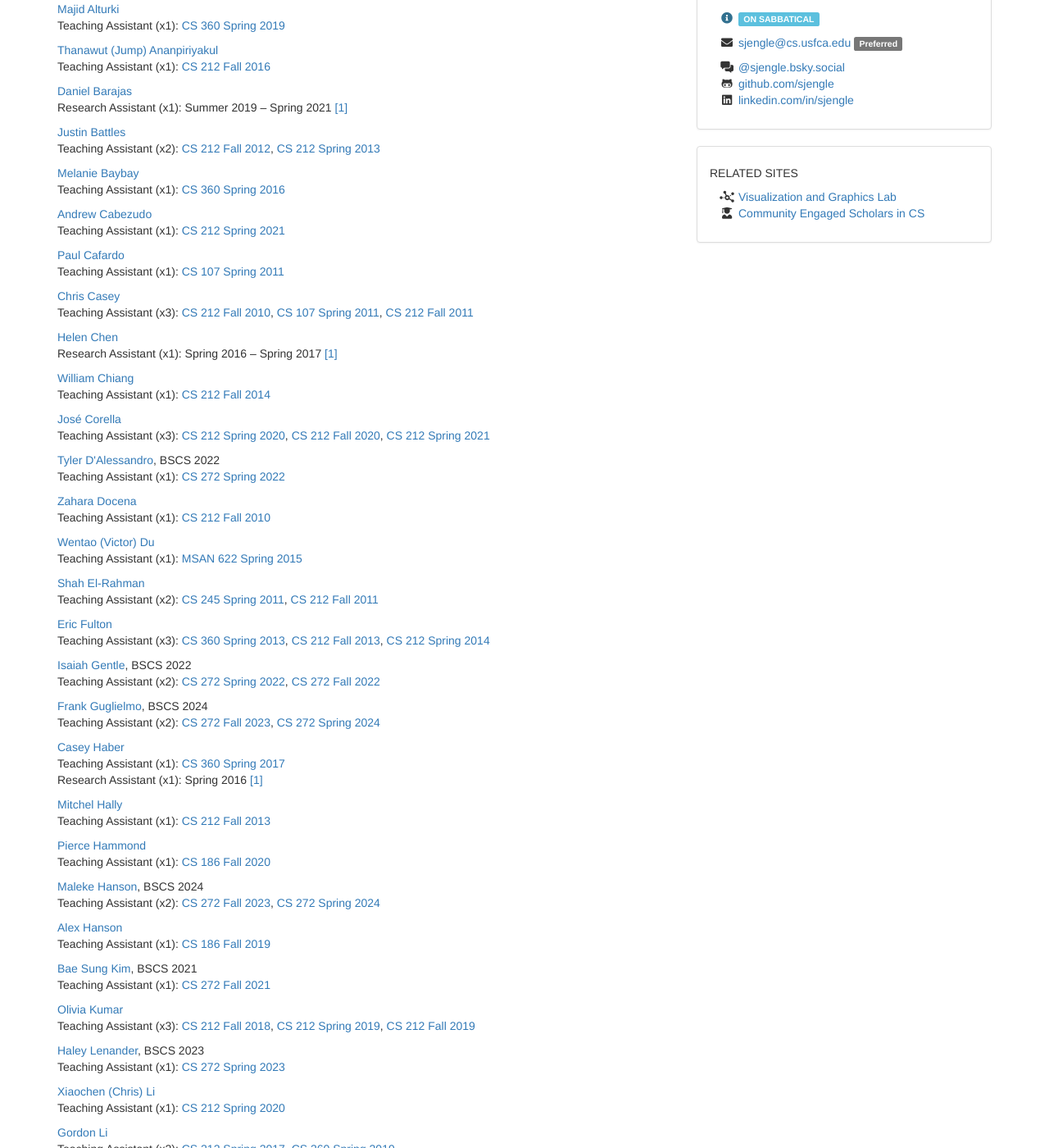
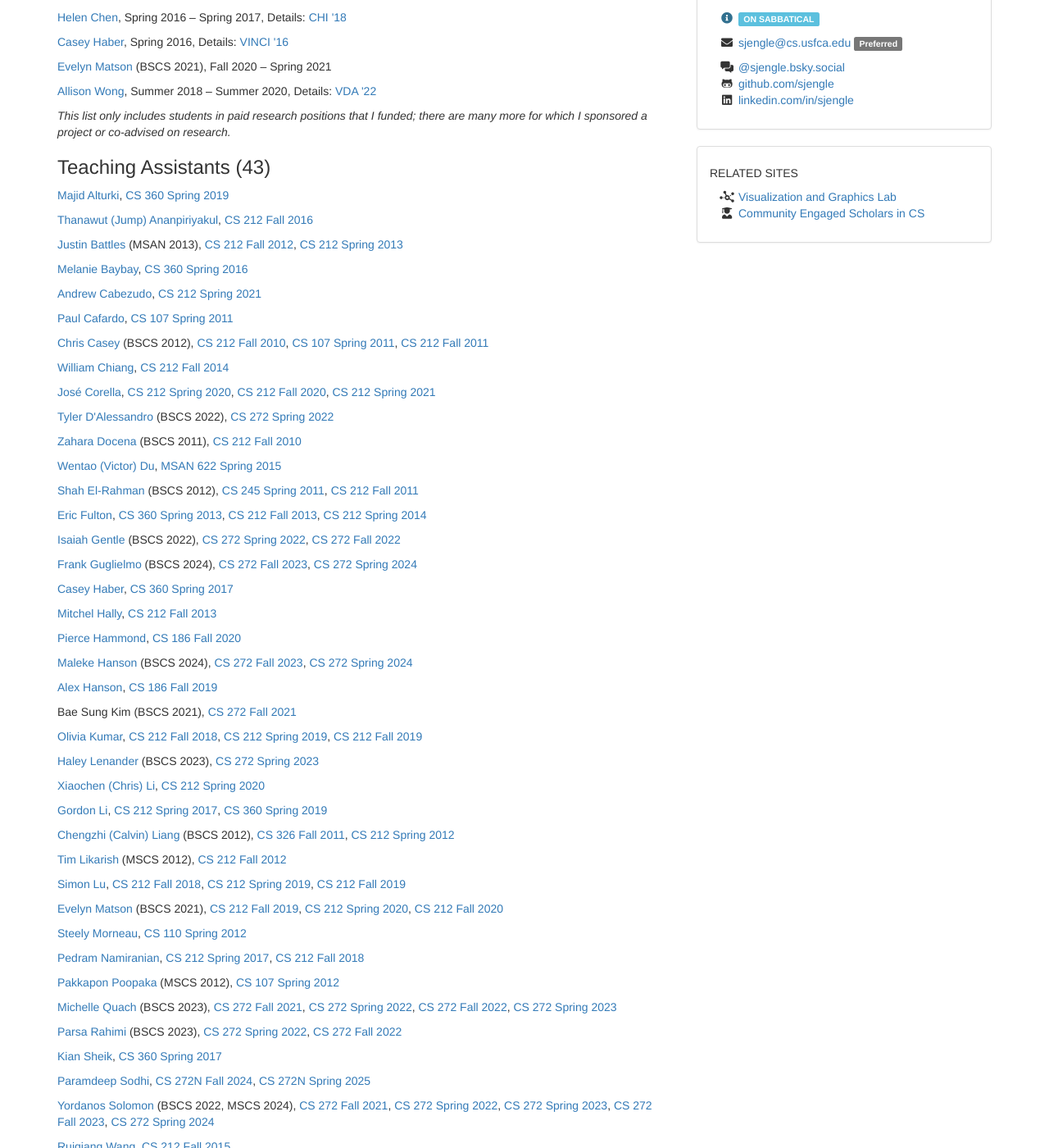
Before and after one commit to sjengle/sjengle.github.io, a Jekyll site: the page built from students.html, in a window 1280 px wide and 1400 px high, scrolled down 398 px. Shown: the whole window at 82% size. Built offline with Jekyll 4.4.1, drawn with Linux system fonts in a browser that asks for light colours; some of the changed text lies outside the part shown.

Commit message:
Changing formatting

```diff
--- a/_data/students.yaml
+++ b/_data/students.yaml
@@ -1,5 +1,5 @@
-# Add LinkedIn and graduated dates
-# Add Research Assistants
+# Add Graduated dates
+# Add Guest Speakers
 
 # - first: ''
 #   last: ''
@@ -14,6 +14,8 @@
 #     links:
 #       - 'https://doi.org/10.1145/2968220.2968241'
 
+- first: 'N/A (Sabbatical)'
+  current: true
 
 # STARTED 2024
 
@@ -21,7 +23,7 @@
   last: 'Sodhi'
   linkedin: 'https://www.linkedin.com/in/parsodhi/'
   degree: 'BSCS'
-  current: true
+  graduated:
   teaching:
     - course: 'CS212-2024-08'
     - course: 'CS212-2025-01'
@@ -117,7 +119,6 @@
 
 - first: 'Bae Sung'
   last: 'Kim'
-  # linkedin: ''
   graduated: 2021-12-17
   degree: 'BSCS'
   teaching:
@@ -179,7 +180,8 @@
     terms:
       - 'Summer 2018 &ndash; Summer 2020'
     links:
-      - 'https://doi.org/10.2352/EI.2022.34.1.VDA-415'
+      - name: "VDA '22"
+        link: 'https://doi.org/10.2352/EI.2022.34.1.VDA-415'
 
 # STARTED 2019
 
@@ -192,7 +194,8 @@
     terms:
       - 'Summer 2019 &ndash; Spring 2021'
     links:
-      - 'https://doi.org/10.1109/MCG.2022.3149683'
+      - name: "CG&A '23"
+        link: 'https://doi.org/10.1109/MCG.2022.3149683'
 
 - first: 'Alex'
   last: 'Hanson'
@@ -276,7 +279,8 @@
     terms:
       - 'Spring 2016'
     links:
-      - 'https://doi.org/10.1145/2968220.2968241'
+      - name: "VINCI '16"
+        link: 'https://doi.org/10.1145/2968220.2968241'
 
 - first: 'Kian'
   last: 'Sheik'
@@ -321,7 +325,8 @@
     terms:
       - 'Spring 2016 &ndash; Spring 2017'
     links:
-      - 'https://vgl.cs.usfca.edu/animated-sploms/'
+      - name: "CHI '18"
+        link: 'https://vgl.cs.usfca.edu/animated-sploms/'
 
 # STARTED 2015
 
@@ -384,24 +389,24 @@
 - first: 'Pakkapon'
   last: 'Poopaka'
   linkedin: 'https://www.linkedin.com/in/pakkaponp/'
-  graduated:
-  degree: 'BSCS'
+  graduated: 2012-05-17
+  degree: 'MSCS'
   teaching:
     - course: 'CS107-2012-01'
 
 - first: 'Tim'
   last: 'Likarish'
   linkedin: 'https://www.linkedin.com/in/tim-likarish/'
-  graduated:
-  degree: 'BSCS'
+  graduated: 2012-12-13
+  degree: 'MSCS'
   teaching:
     - course: 'CS212-2012-08a'
 
 - first: 'Justin'
   last: 'Battles'
   linkedin: 'https://www.linkedin.com/in/justin-battles-75929554/'
-  graduated:
-  degree: 'BSCS'
+  graduated: 2013-08-09
+  degree: 'MSAN'
   teaching:
     - course: 'CS212-2012-08a'
     - course: 'CS212-2013-01'
@@ -411,7 +416,7 @@
 - first: 'Chengzhi (Calvin)'
   last: 'Liang'
   linkedin: 'https://www.linkedin.com/in/chengzhi-liang-08437141/'
-  graduated:
+  graduated: 2012-05-17
   degree: 'BSCS'
   teaching:
     - course: 'CS326-2011-08'
@@ -420,7 +425,7 @@
 - first: 'Shah'
   last: 'El-Rahman'
   linkedin: 'https://www.linkedin.com/in/itsnayeem/'
-  graduated:
+  graduated: 2012-05-17
   degree: 'BSCS'
   teaching:
     - course: 'CS245-2011-01'
@@ -429,8 +434,6 @@
 - first: 'Paul'
   last: 'Cafardo'
   linkedin: 'https://www.linkedin.com/in/paul-cafardo-36399890/'
-  graduated:
-  degree: 'BSCS'
   teaching:
     - course: 'CS107-2011-01a'
 
@@ -439,7 +442,7 @@
 - first: 'Chris'
   last: 'Casey'
   linkedin: 'https://www.linkedin.com/in/ccasey/'
-  graduated:
+  graduated: 2012-05-17
   degree: 'BSCS'
   teaching:
     - course: 'CS212-2010-08'
@@ -449,7 +452,7 @@
 - first: 'Zahara '
   last: 'Docena'
   linkedin: 'https://www.linkedin.com/in/zaharazipp/'
-  graduated:
+  graduated: 2011-05-19
   degree: 'BSCS'
   teaching:
     - course: 'CS212-2010-08'
--- a/students.html
+++ b/students.html
@@ -10,7 +10,7 @@ assign students = site.data.students | where_exp: "student", "student.current ==
 for student in students %}
   <li>
     <p>
-      <a href="{{ student.linkedin }}">{{ student.first }} {{ student.last }}</a>{% if student.graduated %}, {{ student.degree }} {{ student.graduated | date: "%Y" }}{% endif %} {%
+      {% if student.linkedin %}<a href="{{ student.linkedin }}">{{ student.first }} {{ student.last }}</a>{% else %}{{ student.first }} {{ student.last }}{% endif %}{% if student.graduated %}, {{ student.degree }} {{ student.graduated | date: "%Y" }}{% endif %} {%
   if student.teaching %} {%
     assign teaching = student.teaching %}
       <br/>
@@ -37,6 +37,57 @@ for student in students %}
 {% endfor %}
 </ul>
 
+<!-- Teaching Assistants -->
+
+{% assign students = site.data.students | where_exp: "student", "student.research != nil" | sort: "last" %}
+
+<h3>Research Assistants ({{ students | size }})</h3>
+
+<ul class="list-unstyled">{%
+for student in students %}
+  <li>
+    <p>
+      {% if student.linkedin %}<a href="{{ student.linkedin }}">{{ student.first }} {{ student.last }}</a>{% else %}{{ student.first }} {{ student.last }}{% endif %}{% if student.graduated %} ({{ student.degree }} {{ student.graduated | date: "%Y" }}){% endif %}, {%
+        assign research = student.research %}
+        {{ research.terms | join: ", " }}{%
+        if research.links %}, Details: {%
+          for link in research.links
+            %}<a href="{{ link.link }}">{{ link.name }}</a>{% unless forloop.last %},{% endunless %} {%
+          endfor %}
+        {% endif %}
+    </p>
+  </li>
+
+  {% if forloop.last %}
+</ul>
+  {% endif %}
+{% endfor %}
+
+<p><em>This list only includes students in paid research positions that I funded; there are many more for which I sponsored a project or co-advised on research.</em></p>
+
+<!-- Teaching Assistants -->
+
+{% assign students = site.data.students | where_exp: "student", "student.teaching != nil" | sort: "last" %}
+
+<h3>Teaching Assistants ({{ students | size }})</h3>
+
+<ul class="list-unstyled">{%
+for student in students %}
+  <li>
+    <p>
+      {% if student.linkedin %}<a href="{{ student.linkedin }}">{{ student.first }} {{ student.last }}</a>{% else %}{{ student.first }} {{ student.last }}{% endif %}{% if student.graduated %} ({{ student.degree }} {{ student.graduated | date: "%Y" }}){% endif %}, {%
+    assign teaching = student.teaching %} {%
+    for position in teaching %}{%
+      assign course = site.data.teaching | where_exp: "course", "course.sort == position.course" | first %} {%
+      if course %}
+      <a href="{{ course.link}}">{{ course.code | split: "-" | first }} {{ course.term }} {{ course.year }}</a>{% unless forloop.last %}, {% endunless %} {%
+      endif %}{%
+    endfor %}
+    </p>
+  </li>
+{% endfor %}
+</ul>
+
 <h3>Past Students</h3>
 
 <ul class="list-unstyled">{%
@@ -44,7 +95,7 @@ assign students = site.data.students | where_exp: "student", "student.current ==
 for student in students %}
   <li>
     <p>
-      <a href="{{ student.linkedin }}">{{ student.first }} {{ student.last }}</a>{% if student.graduated %}, {{ student.degree }} {{ student.graduated | date: "%Y" }}{% endif %} {%
+      {% if student.linkedin %}<a href="{{ student.linkedin }}">{{ student.first }} {{ student.last }}</a>{% else %}{{ student.first }} {{ student.last }}{% endif %}{% if student.graduated %}, {{ student.degree }} {{ student.graduated | date: "%Y" }}{% endif %} {%
   if student.teaching %} {%
     assign teaching = student.teaching %}
       <br/>
```
